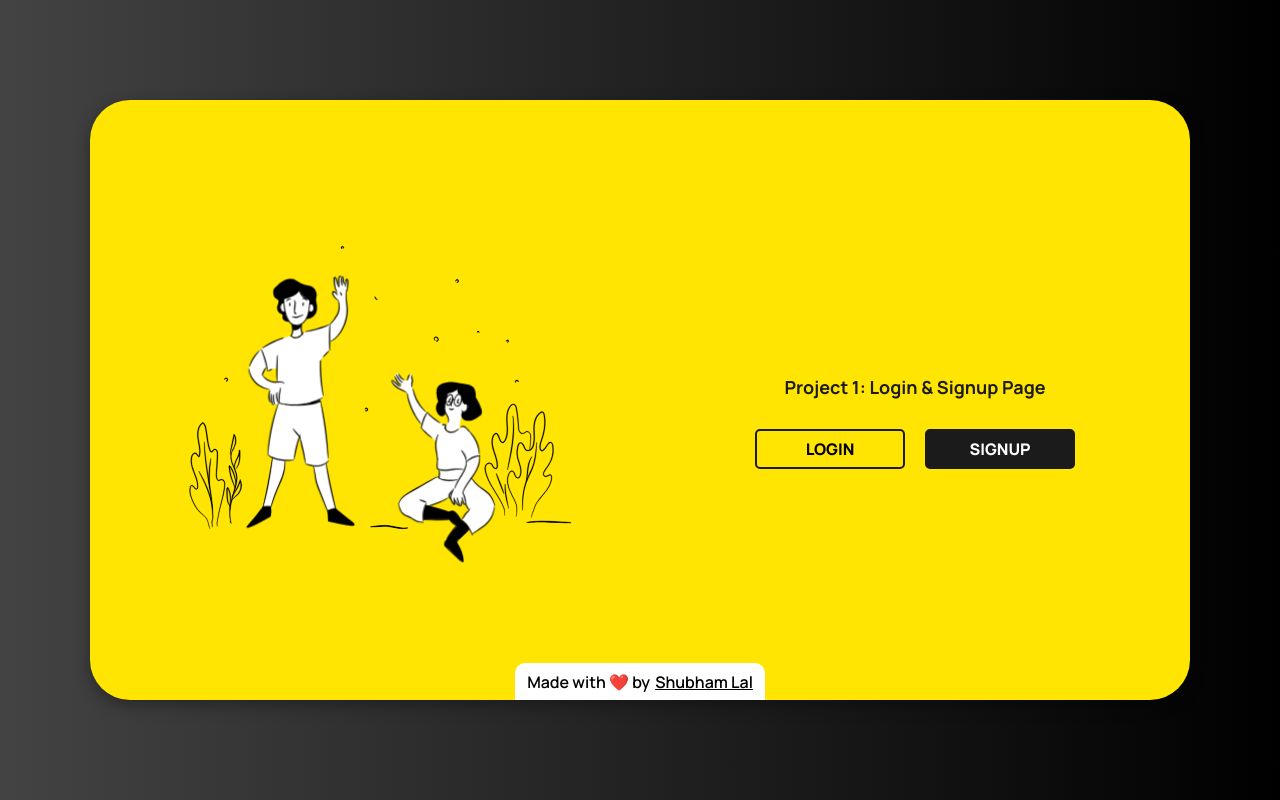
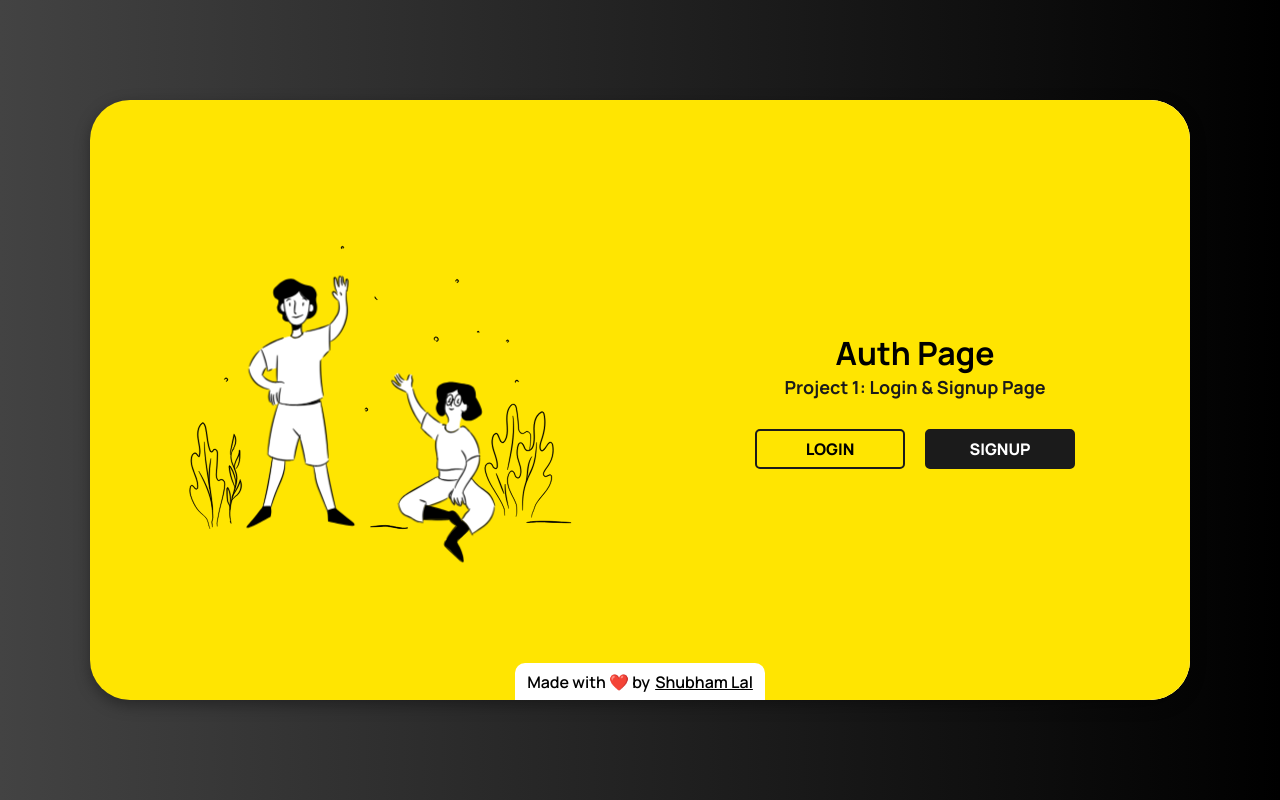
Before and after one commit to Shubham-Lal/Project-Nexus, a React (Vite) app: page / in a window 1280 px wide. Built offline with nearby package versions, Linux system fonts and the light colour scheme.

Commit message:
add transitional slide

```diff
--- a/src/App.css
+++ b/src/App.css
@@ -56,6 +56,7 @@ ul {
   background-color: #ffe501;
   border-radius: 40px;
   box-shadow: rgba(0, 0, 0, 0.35) 0px 5px 15px;
+  overflow: hidden;
 }
 
 #home .welcome-modal .left {
@@ -64,15 +65,19 @@ ul {
 }
 
 #home .welcome-modal .right {
+  background-color: white;
+  overflow-x: hidden;
+  overflow-y: auto;
+}
+
+#home .welcome-modal .home {
+  width: 100%;
+  height: 100%;
   display: flex;
   flex-direction: column;
   align-items: center;
   justify-content: center;
-  overflow-y: auto;
-}
-
-#home .welcome-modal h1 {
-  color: #ffe501;
+  background-color: #ffe501;
 }
 
 #home .welcome-modal h2 {
@@ -131,7 +136,7 @@ ul {
   text-decoration: underline;
 }
 
-@media screen and (max-width: 1024px) {
+@media screen and (max-width: 1200px) {
   #home .welcome-modal {
     width: 90%;
     margin: 0 auto;
--- a/src/App.jsx
+++ b/src/App.jsx
@@ -22,14 +22,14 @@ function App() {
         <div className='right'>
           <Routes>
             <Route path='/' element={
-              <>
+              <div className='home'>
                 <h1>Auth Page</h1>
                 <h2>Project 1: Login & Signup Page</h2>
                 <div className='auth-btns'>
                   <Link to='/login'>LOGIN</Link>
                   <Link to='/signup'>SIGNUP</Link>
                 </div>
-              </>
+              </div>
             } />
             <Route path='/login' element={<Login />} />
             <Route path='/signup' element={<Signup />} />
--- a/src/Auth.css
+++ b/src/Auth.css
@@ -1,3 +1,39 @@
+@keyframes slideInFromRight {
+    from {
+        transform: translateX(100%);
+        opacity: 0;
+    }
+
+    to {
+        transform: translateX(0);
+        opacity: 1;
+    }
+}
+
+@keyframes slideInFromLeft {
+    from {
+        transform: translateX(-100%);
+        opacity: 0;
+    }
+
+    to {
+        transform: translateX(0);
+        opacity: 1;
+    }
+}
+
+.login-animation {
+    animation-name: slideInFromRight;
+    animation-duration: 500ms;
+    animation-fill-mode: forwards;
+}
+
+.signup-animation {
+    animation-name: slideInFromLeft;
+    animation-duration: 500ms;
+    animation-fill-mode: forwards;
+}
+
 form {
     padding: 20px;
     width: 100%;
@@ -5,7 +41,6 @@ form {
     display: grid;
     place-content: center;
     background-color: white;
-    border-radius: 0 40px 40px 0;
 }
 
 form .lottie-anim {
@@ -14,6 +49,7 @@ form .lottie-anim {
 
 form h1 {
     width: 345px;
+    color: #ffe501;
 }
 
 form .input-container {
@@ -100,7 +136,6 @@ form .alternative {
 @media screen and (max-width: 800px) {
     form {
         height: 90dvh;
-        border-radius: 10px;
     }
 
     form .lottie-anim {
--- a/src/Login.jsx
+++ b/src/Login.jsx
@@ -41,7 +41,7 @@ const Login = () => {
     }
 
     return (
-        <form onSubmit={handleLoginSubmit}>
+        <form onSubmit={handleLoginSubmit} className='login-animation'>
             <Lottie
                 className='lottie-anim'
                 animationData={Welcome}
@@ -62,7 +62,8 @@ const Login = () => {
             </div>
             {errors.email && <span className="error">{errors.email}</span>}
 
-            <div className='input-container' style={{ marginTop: '10px' }}>
+            < div className='input-container' style={{ marginTop: '10px' }
+            }>
                 <IoFingerPrintOutline size={25} color='gray' />
                 <input
                     name='password'
@@ -71,15 +72,17 @@ const Login = () => {
                     value={password}
                     onChange={e => setPassword(e.target.value)}
                 />
-                {!hidePassword ? (
-                    <IoEyeSharp size={20} cursor='pointer' onClick={() => setHidePassword(true)} />
-                ) : (
-                    <IoEyeOffSharp size={20} cursor='pointer' onClick={() => setHidePassword(false)} />
-                )}
-            </div>
+                {
+                    !hidePassword ? (
+                        <IoEyeSharp size={20} cursor='pointer' onClick={() => setHidePassword(true)} />
+                    ) : (
+                        <IoEyeOffSharp size={20} cursor='pointer' onClick={() => setHidePassword(false)} />
+                    )
+                }
+            </div >
             {errors.password && <span className="error">{errors.password}</span>}
 
-            <Link to='/login' className='forgot-password'>Forgot Password?</Link>
+            < Link to='/login' className='forgot-password' > Forgot Password ?</Link >
 
             <button type='submit' className='submit-btn'>LOGIN</button>
 
@@ -94,7 +97,7 @@ const Login = () => {
                 <p>New here?</p>
                 <Link to='/signup' style={{ color: '#3c82f6' }}>Signup</Link>
             </div>
-        </form>
+        </form >
     )
 }
 
--- a/src/Signup.jsx
+++ b/src/Signup.jsx
@@ -52,7 +52,7 @@ const Signup = () => {
     }
 
     return (
-        <form onSubmit={handleSignupSubmit}>
+        <form onSubmit={handleSignupSubmit} className='signup-animation'>
             <Lottie
                 className='lottie-anim'
                 animationData={Welcome}
```
